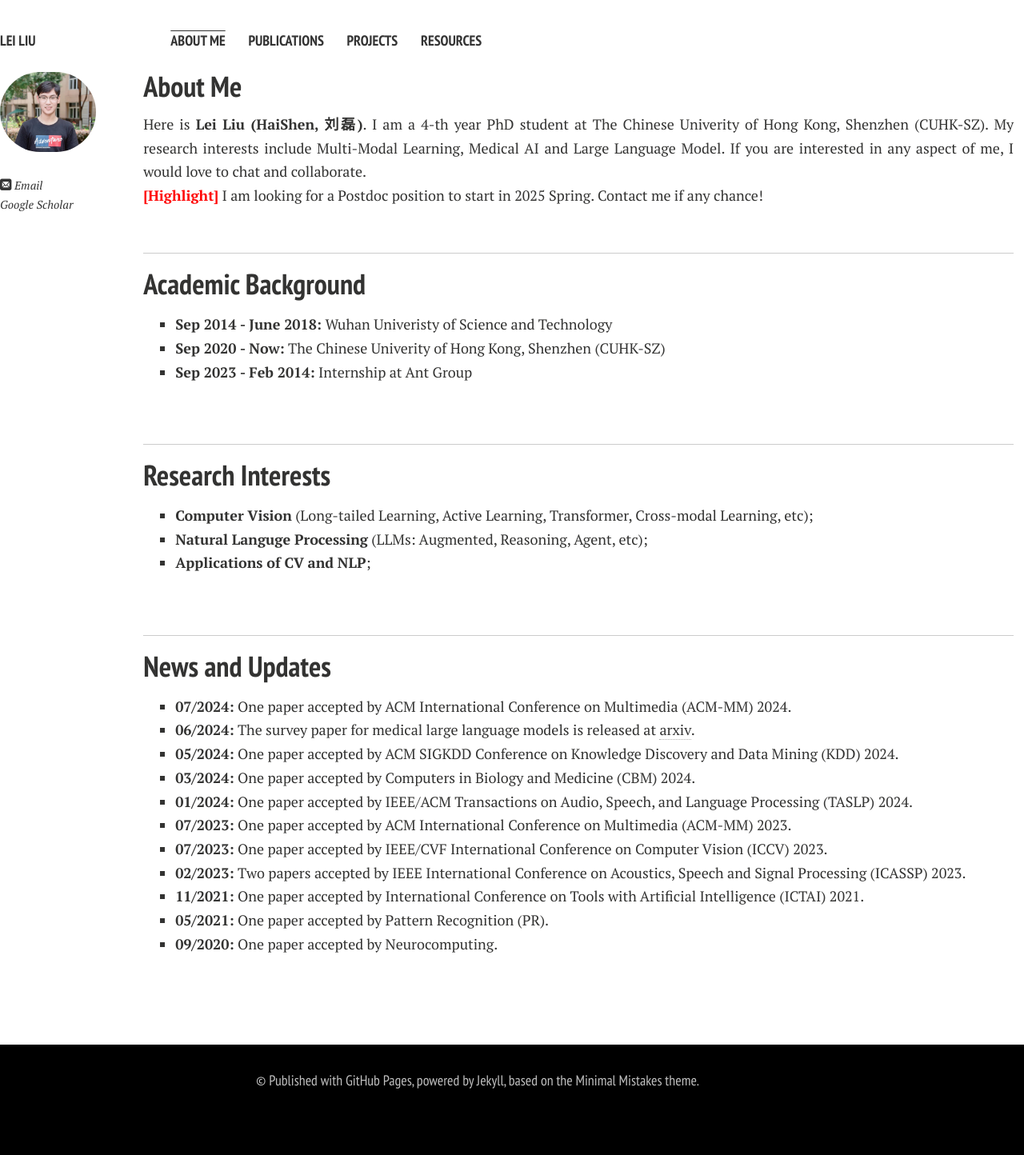
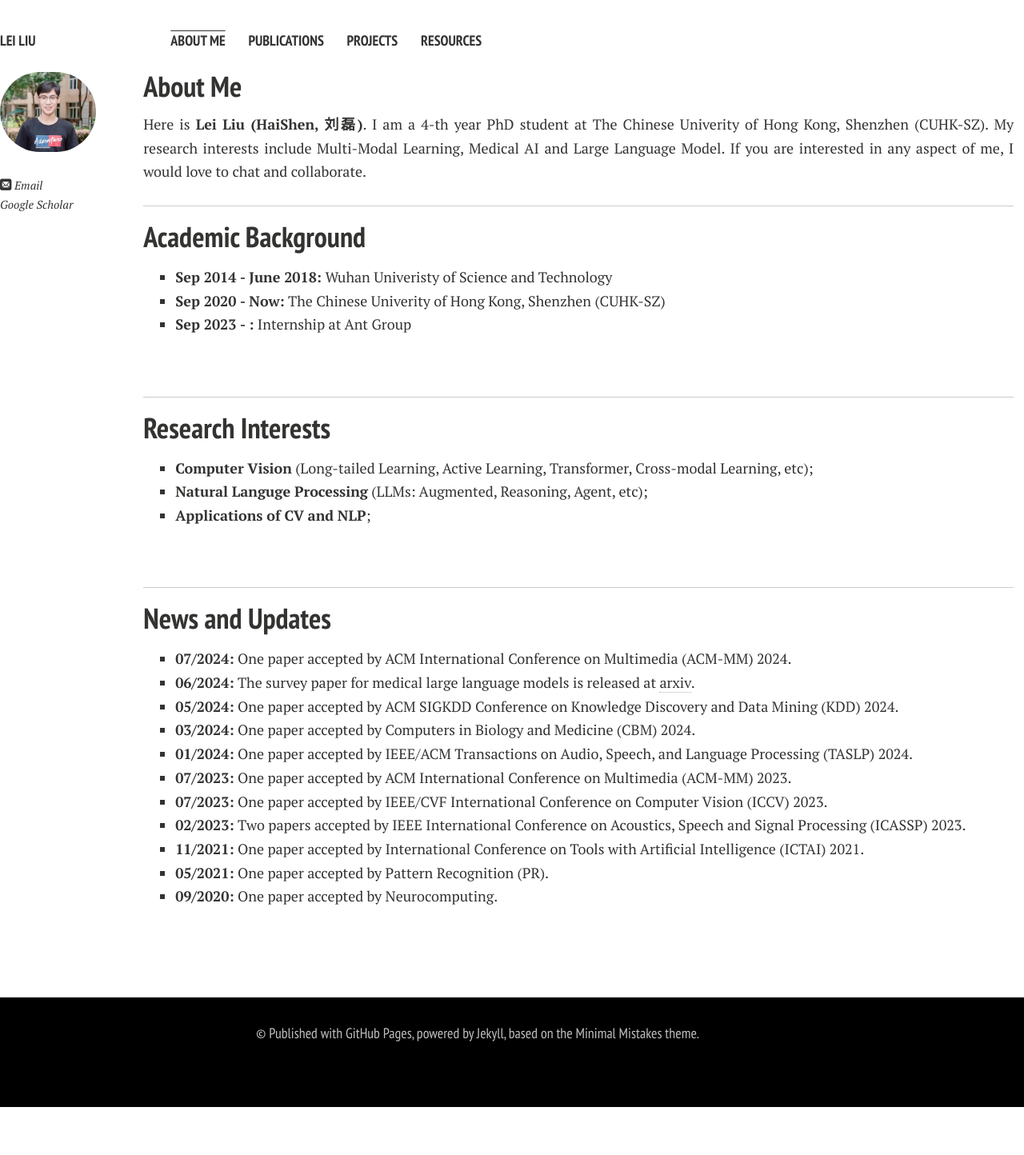
Before and after one commit to Ocean537/Haishen-ll.github.io, a Jekyll site: the page built from index.md, in a window 1280 px wide. Shown: the whole page at 80% size. Built offline with Jekyll 4.4.1, drawn with Linux system fonts in a browser that asks for light colours; nearby versions of some CDN libraries; comment, search, counter and statistics services are not loaded; a style sheet for code colours, icons or effects is not loaded; our own code applies the rules of GitHub Pages for plain Markdown files; after the commit the page ends 1384 px from its top, so only the background shows below that.

Commit message:
Update index.md

```diff
--- a/index.md
+++ b/index.md
@@ -8,9 +8,7 @@ layout: page
 
 Here is **Lei Liu (HaiShen, 刘磊)**. I am a 4-th year PhD student at The Chinese Univerity of Hong Kong, Shenzhen (CUHK-SZ). My research interests include Multi-Modal Learning, Medical AI and Large Language Model. If you are interested in any aspect of me, I would love to chat and collaborate.
 <br>
-**<font color='red'>[Highlight]</font>** I am looking for a Postdoc position to start in 2025 Spring. Contact me if any chance!
 
-<br>
 
 ---
 
@@ -18,7 +16,7 @@ Here is **Lei Liu (HaiShen, 刘磊)**. I am a 4-th year PhD student at The Chine
 
 - **Sep 2014 - June 2018:** Wuhan Univeristy of Science and Technology
 - **Sep 2020 - Now:** The Chinese Univerity of Hong Kong, Shenzhen (CUHK-SZ)
-- **Sep 2023 - Feb 2014:** Internship at Ant Group
+- **Sep 2023 - :** Internship at Ant Group
 
 <br>
 
```
